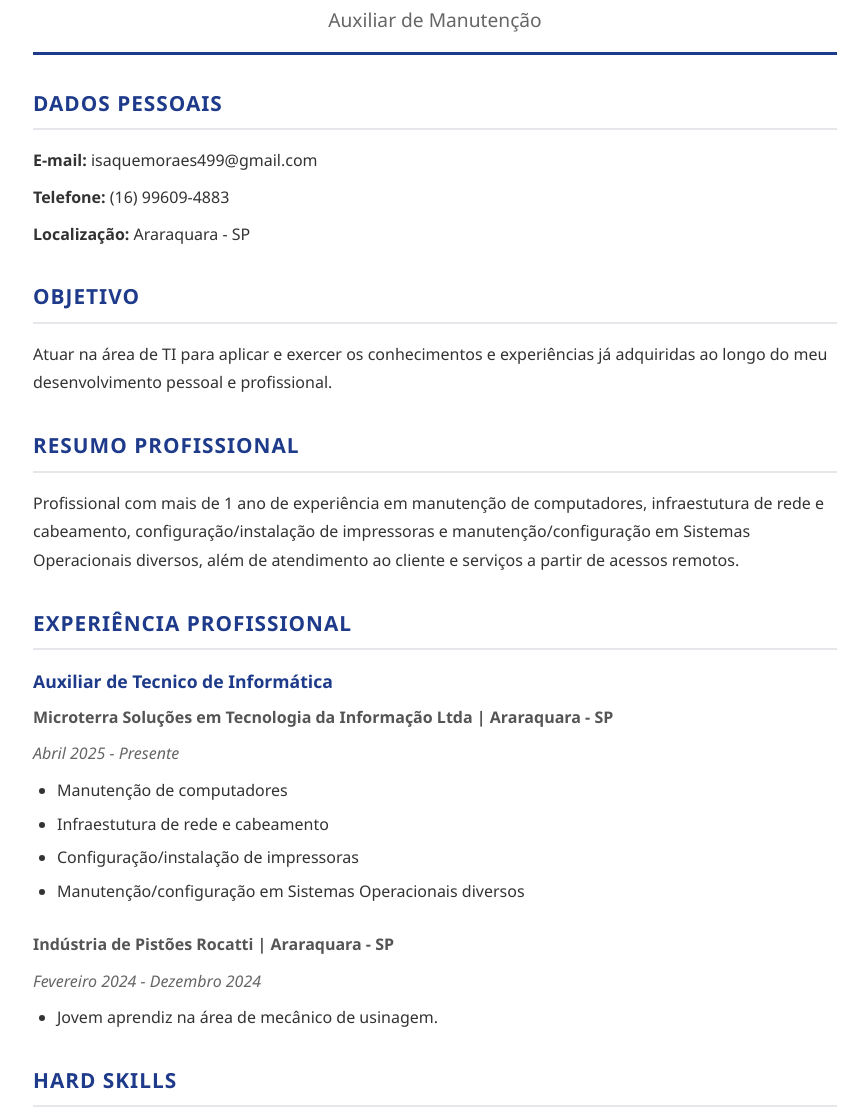
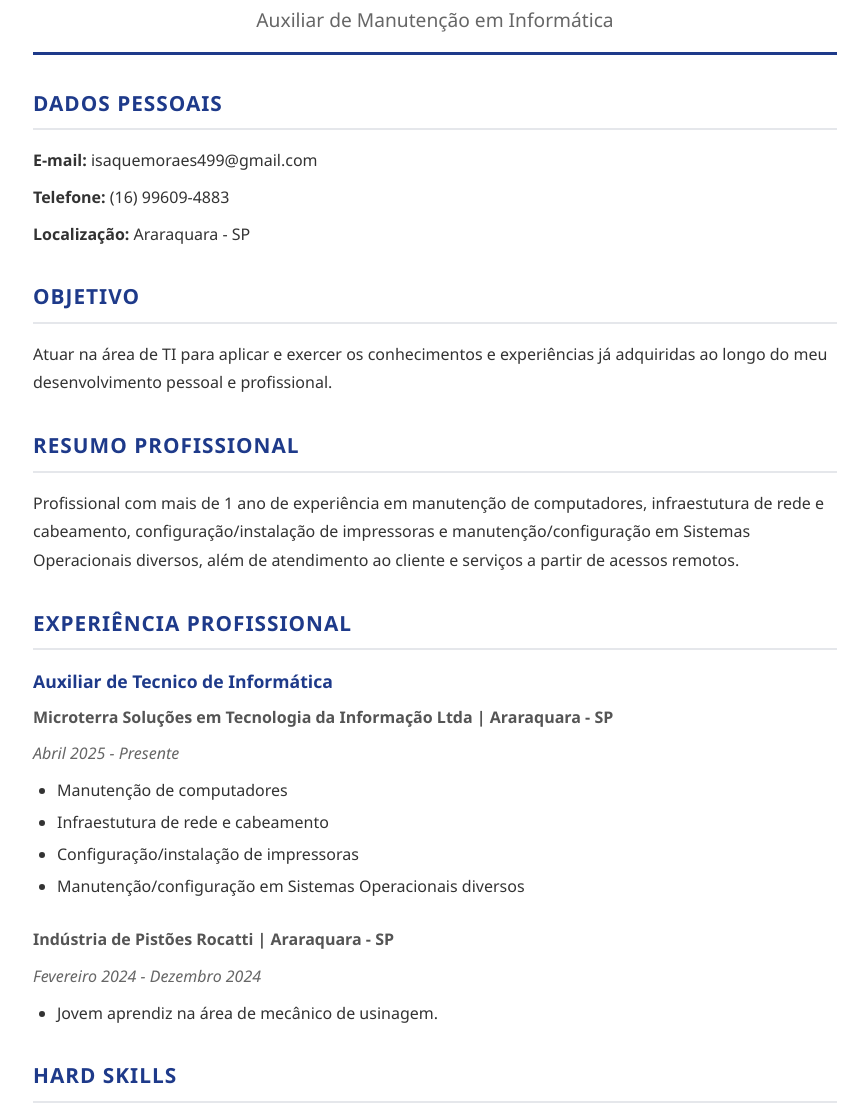
Before and after one commit to aisackk/Curriculum-Vitae, an Electron app: page index.html in a window 1280 px wide. Shown: the part 650-1766 px from the top of the page, without its empty margins (205-1073 px from the left). Drawn offline with Linux system fonts and the light colour scheme.

Commit message:
Alterando Subtitulo PDF

```diff
--- a/index.html
+++ b/index.html
@@ -36,7 +36,7 @@
                 <div class="cv-document" id="cvDocument">
                     <div class="cv-header">
                         <h1>ISAQUE NICÉAS DE MORAES</h1>
-                        <p class="cv-subtitle">Auxiliar de Manutenção</p>
+                        <p class="cv-subtitle">Auxiliar de Manutenção em Informática</p>
                     </div>
 
                     <div class="cv-section-block">
--- a/styles.css
+++ b/styles.css
@@ -193,11 +193,11 @@
 
         .cv-content ul {
             margin-left: 1.5rem;
-            margin-top: 0.5rem;
+            margin-top: 0.2rem;
         }
 
         .cv-content li {
-            margin-bottom: 0.3rem;
+            margin-bottom: 0.2rem;
         }
 
         .download-section {
```
